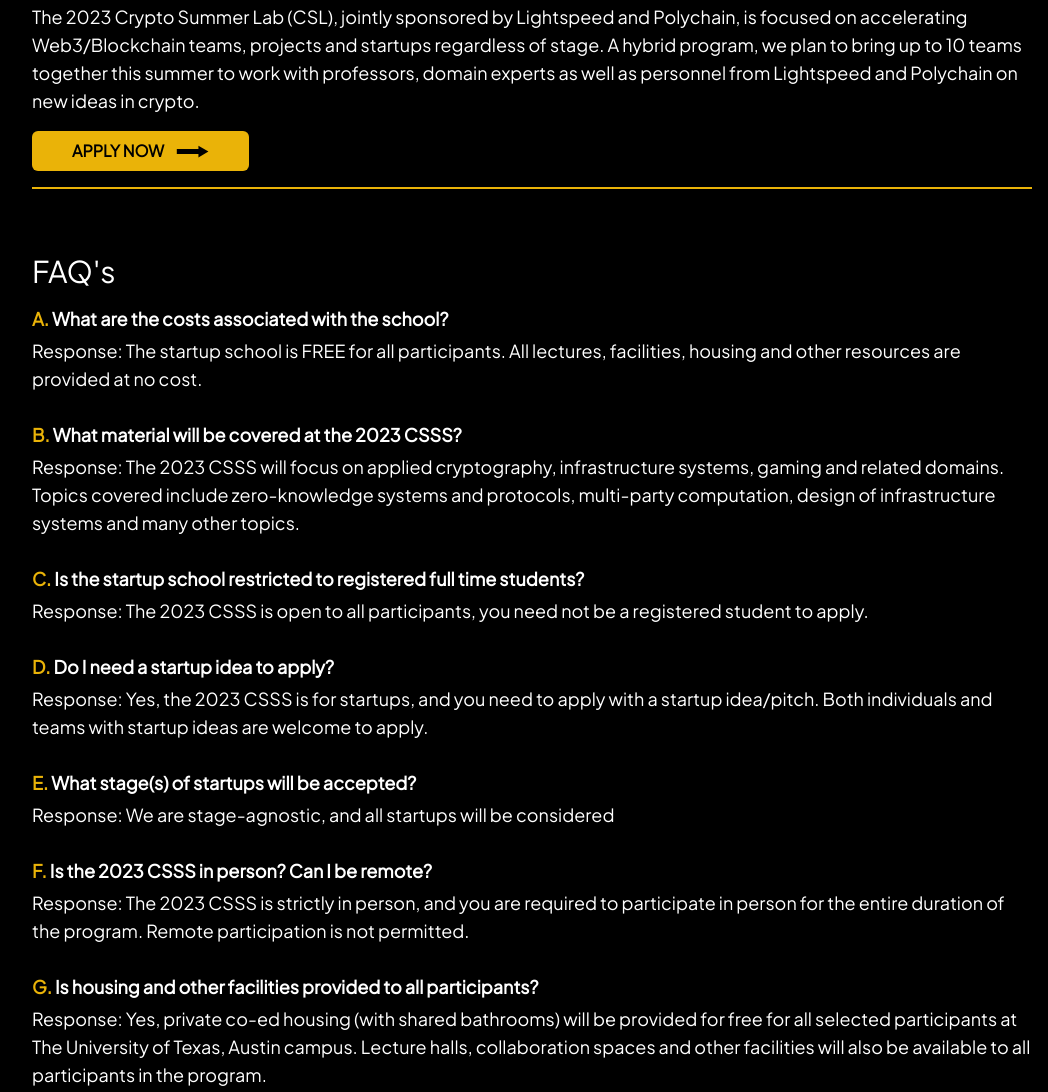
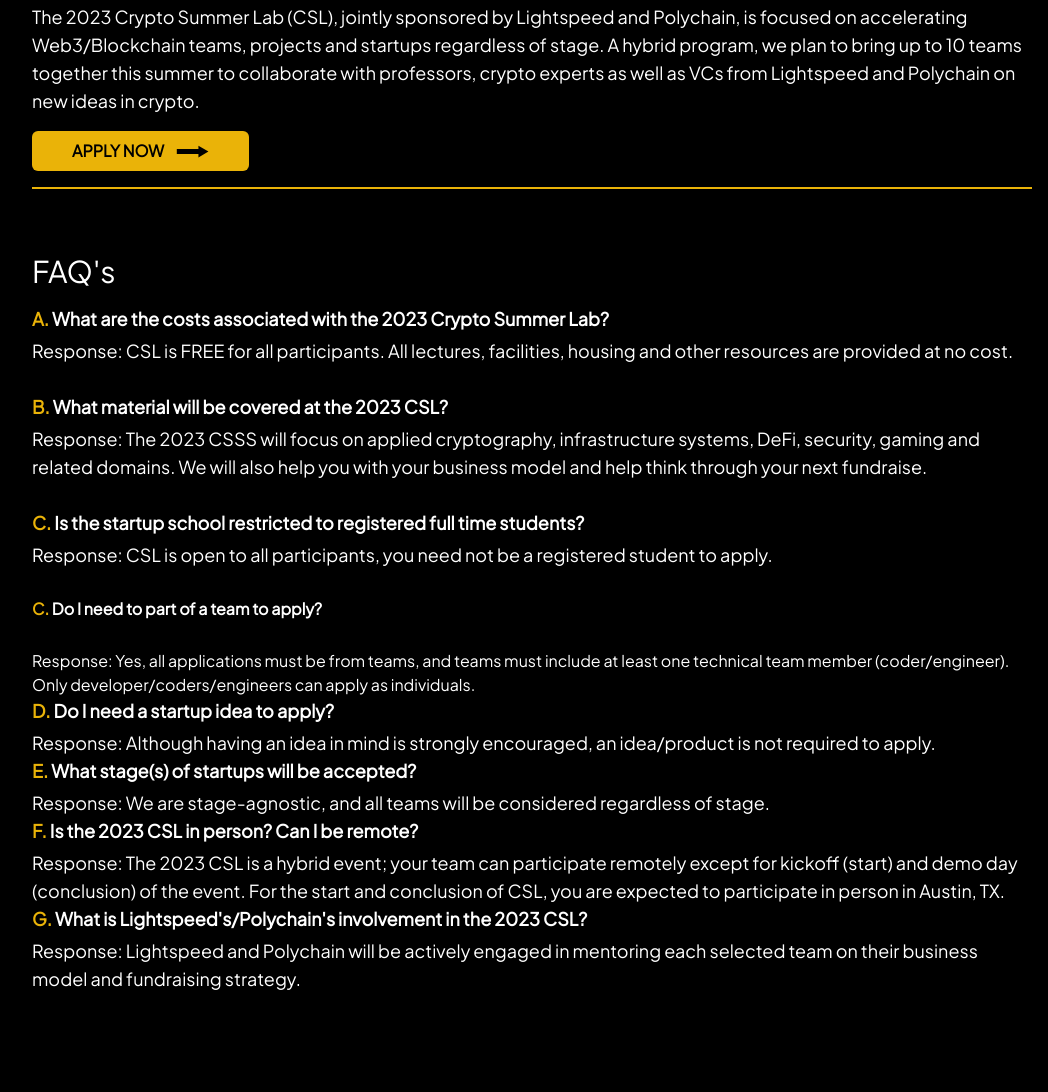
Before and after one commit to chainhubfoundation/csl, a website: page index.html in a window 1280 px wide. Shown: the part 689-1781 px from the top of the page, without its empty margins (108-1156 px from the left). Drawn offline with Linux system fonts and the light colour scheme.

Commit message:
Update index.html

```diff
--- a/index.html
+++ b/index.html
@@ -12,7 +12,7 @@
       href="https://fonts.googleapis.com/css?family=Plus+Jakarta+Sans"
     />
 
-    <title>2023 Crypto Summer Lab</title>
+    <title>2023 Crypto Summer Lab </title>
   </head>
   <header
     class="fixed flex h-28 w-full items-center justify-between bg-black px-3 lg:px-12"
@@ -57,7 +57,7 @@
       <img class="object-cover lg:h-96" src="./public/students.png" alt="" />
       <div class="py-2"></div>
       <p class="text-xs md:text-lg">
-        The 2023 Crypto Summer Lab (CSL), jointly sponsored by Lightspeed and Polychain, is focused on accelerating Web3/Blockchain teams, projects and startups regardless of stage. A hybrid program, we plan to bring up to 10 teams together this summer to work with professors, domain experts as well as personnel from Lightspeed and Polychain on new ideas in crypto.
+        The 2023 Crypto Summer Lab (CSL), jointly sponsored by Lightspeed and Polychain, is focused on accelerating Web3/Blockchain teams, projects and startups regardless of stage. A hybrid program, we plan to bring up to 10 teams together this summer to collaborate with professors, crypto experts as well as VCs from Lightspeed and Polychain on new ideas in crypto.
       </p>
       <div class="py-2"></div>
       <div class="flex items-center">
@@ -90,12 +90,12 @@
             <div>
               <span class="font-bold text-yellow-500">A.</span>
               <span class="font-bold"
-                >What are the costs associated with the school?</span
+                >What are the costs associated with the 2023 Crypto Summer Lab?</span
               >
             </div>
 
             <p>
-              Response: The startup school is FREE for all participants. All
+              Response: CSL is FREE for all participants. All
               lectures, facilities, housing and other resources are provided at
               no cost.
             </p>
@@ -105,16 +105,13 @@
             <div>
               <span class="font-bold text-yellow-500">B.</span>
               <span class="font-bold"
-                >What material will be covered at the 2023 CSSS?</span
+                >What material will be covered at the 2023 CSL?</span
               >
             </div>
 
             <p>
               Response: The 2023 CSSS will focus on applied cryptography,
-              infrastructure systems, gaming and related domains. Topics covered
-              include zero-knowledge systems and protocols, multi-party
-              computation, design of infrastructure systems and many other
-              topics.
+              infrastructure systems, DeFi, security, gaming and related domains. We will also help you with your business model and help think through your next fundraise.
             </p>
           </div>
 
@@ -128,8 +125,20 @@
             </div>
 
             <p>
-              Response: The 2023 CSSS is open to all participants, you need not
+              Response: CSL is open to all participants, you need not
               be a registered student to apply.
+            </p>
+          </div>
+
+          <div>
+              <span class="font-bold text-yellow-500">C.</span>
+              <span class="font-bold"
+                >Do I need to part of a team to apply?</span
+              >
+            </div>
+
+            <p>
+              Response: Yes, all applications must be from teams, and teams must include at least one technical team member (coder/engineer). Only developer/coders/engineers can apply as individuals.
             </p>
           </div>
 
@@ -140,9 +149,7 @@
             </div>
 
             <p>
-              Response: Yes, the 2023 CSSS is for startups, and you need to
-              apply with a startup idea/pitch. Both individuals and teams with
-              startup ideas are welcome to apply.
+              Response: Although having an idea in mind is strongly encouraged, an idea/product is not required to apply.
             </p>
           </div>
 
@@ -155,8 +162,8 @@
             </div>
 
             <p>
-              Response: We are stage-agnostic, and all startups will be
-              considered
+              Response: We are stage-agnostic, and all teams will be
+              considered regardless of stage.
             </p>
           </div>
 
@@ -164,14 +171,12 @@
             <div>
               <span class="font-bold text-yellow-500">F.</span>
               <span class="font-bold"
-                >Is the 2023 CSSS in person? Can I be remote?</span
+                >Is the 2023 CSL in person? Can I be remote?</span
               >
             </div>
 
             <p>
-              Response: The 2023 CSSS is strictly in person, and you are
-              required to participate in person for the entire duration of the
-              program. Remote participation is not permitted.
+              Response: The 2023 CSL is a hybrid event; your team can participate remotely except for kickoff (start) and demo day (conclusion) of the event. For the start and conclusion of CSL, you are expected to participate in person in Austin, TX.
             </p>
           </div>
 
@@ -179,17 +184,12 @@
             <div>
               <span class="font-bold text-yellow-500">G.</span>
               <span class="font-bold"
-                >Is housing and other facilities provided to all
-                participants?</span
+                >What is Lightspeed's/Polychain's involvement in the 2023 CSL?</span
               >
             </div>
 
             <p>
-              Response: Yes, private co-ed housing (with shared bathrooms) will
-              be provided for free for all selected participants at The
-              University of Texas, Austin campus. Lecture halls, collaboration
-              spaces and other facilities will also be available to all
-              participants in the program.
+              Response: Lightspeed and Polychain will be actively engaged in mentoring each selected team on their business model and fundraising strategy.
             </p>
           </div>
         </section>
```
